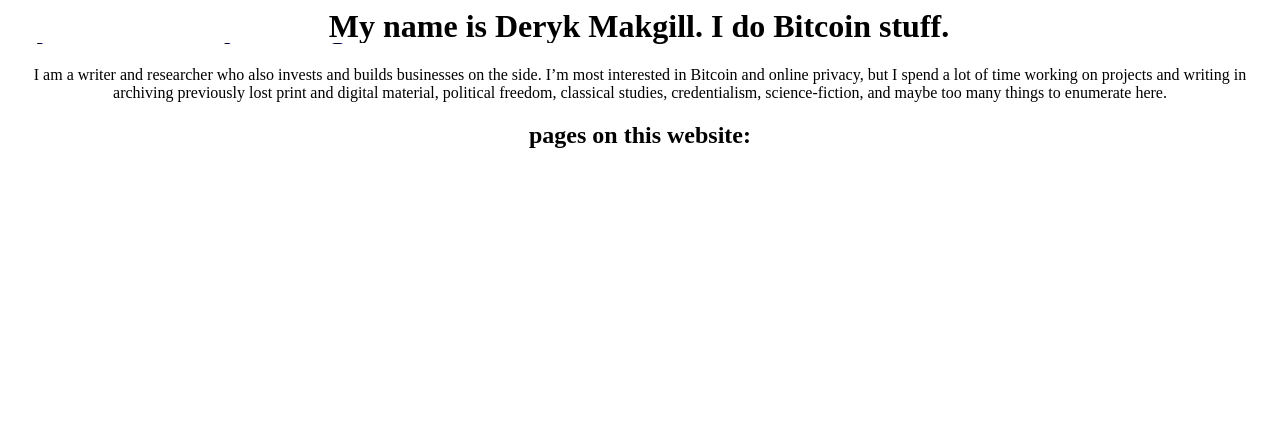
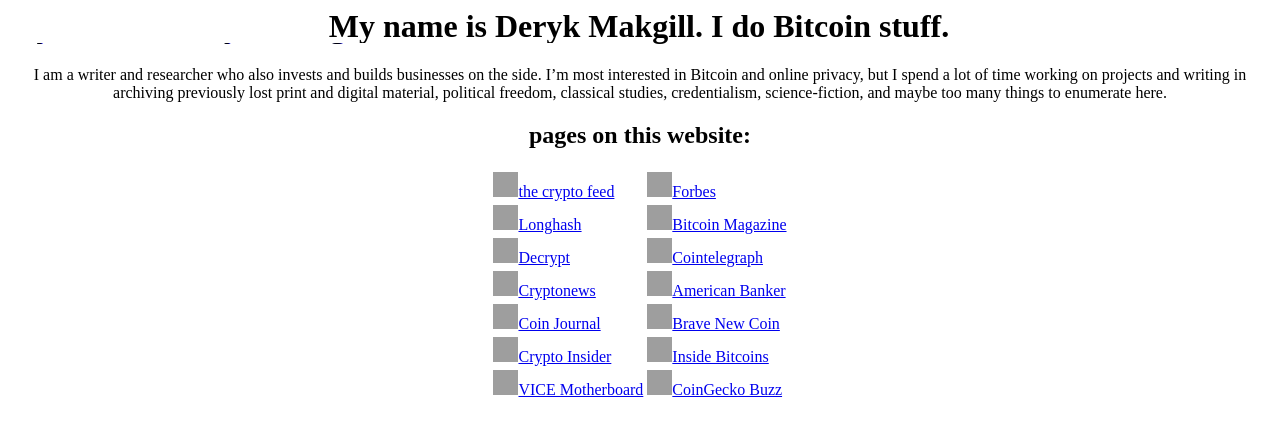
Before and after one commit to makgill/deryk, a Jekyll site: the page built from index.md, in a window 1280 px wide. Shown: the top 436 px of the page. Built offline with Jekyll 4.4.1, drawn with Linux system fonts in a browser that asks for light colours; grey boxes are pictures that could not be loaded.

Commit message:
Update index.md

```diff
--- a/index.md
+++ b/index.md
@@ -7,3 +7,63 @@
 I am a writer and researcher who also invests and builds businesses on the side. I’m most interested in Bitcoin and online privacy, but I spend a lot of time working on projects and writing in archiving previously lost print and digital material, political freedom, classical studies, credentialism, science-fiction, and maybe too many things to enumerate here.
 
 ## pages on this website:
+
+<table>
+<tbody><tr>
+<td>
+<a href="https://thecryptofeed.net/articles/"><img src="/thecryptofeed.jpg" alt="click for my articles on the crypto feed" style="width:25px;height:25px">the crypto feed</a>
+</td>
+<td>
+<a href="https://www.forbes.com/sites/ktorpey"><img src="/forbesicon.jpg" alt="click for my articles on Forbes" style="width:25px;height:25px">Forbes</a>
+</td>
+</tr>
+<tr>
+<td>
+<a href="https://www.longhash.com/en/author/1169"><img src="/longhash.png" alt="click for my articles on Longhash" style="width:25px;height:25px">Longhash</a>
+</td>
+<td>
+<a href="https://bitcoinmagazine.com/authors/kyle-torpey"><img src="/logos/bitcoinmagazine.png" alt="click for my articles on Bitcoin Magazine" style="width:25px;height:25px">Bitcoin Magazine</a>
+</td>
+</tr>
+<tr>
+<td>
+<a href="https://decrypt.co/author/kyletorpey"><img src="/decrypt.jpg" alt="click for my articles on Decrypt" style="width:25px;height:25px">Decrypt</a>
+</td>
+<td>
+<a href="https://cointelegraph.com/authors/kyle-torpey"><img src="/cointelegraph.jpg" alt="click for my articles on Cointelegraph" style="width:25px;height:25px">Cointelegraph</a>
+</td>
+</tr>
+<tr>
+<td>
+<a href="https://cryptonews.com/editors/kyle-torpey/"><img src="/cryptonews.jpg" alt="click for my articles on Cryptonews" style="width:25px;height:25px">Cryptonews</a>
+</td>
+<td>
+<a href="https://www.americanbanker.com/author/kyle-torpey-ab3656"><img src="/ab.jpg" alt="click for my articles on American Banker" style="width:25px;height:25px">American Banker</a>
+</td>
+</tr>
+<tr>
+<td>
+<a href="https://coinjournal.net/author/kyle-torpey/"><img src="/coinjournal.png" alt="click for my articles on Coin Journal" style="width:25px;height:25px">Coin Journal</a>
+</td>
+<td>
+<a href="https://bravenewcoin.com/authors/kyle-torpey/"><img src="/bnc.jpg" alt="click for my articles on Brave New Coin" style="width:25px;height:25px">Brave New Coin</a>
+</td>
+</tr>
+<tr>
+<td>
+<a href="https://cryptoinsider.21mil.com/author/kyle-torpey/"><img src="/cryptoinsider.jpg" alt="click for my articles on Crypto Insider" style="width:25px;height:25px">Crypto Insider</a>
+</td>
+<td>
+<a href="http://insidebitcoins.com/news/author/kyletorpey"><img src="/logos/insidebitcoins.jpeg" alt="click for my articles on Inside Bitcoins" style="width:25px;height:25px">Inside Bitcoins</a>
+</td>
+</tr>
+<tr>
+<td>
+<a href="http://motherboard.vice.com/author/KyleTorpey"><img src="/logos/motherboard.jpeg" alt="click for my articles on VICE Motherboard" style="width:25px;height:25px">VICE Motherboard</a>
+</td>
+<td>
+<a href="https://www.coingecko.com/buzz/author/kyletorpey"><img src="/coingecko.png" alt="click for my articles on CoinGecko Buzz" style="width:25px;height:25px">CoinGecko Buzz</a>
+</td>
+</tr>
+
+</tbody></table>
```
